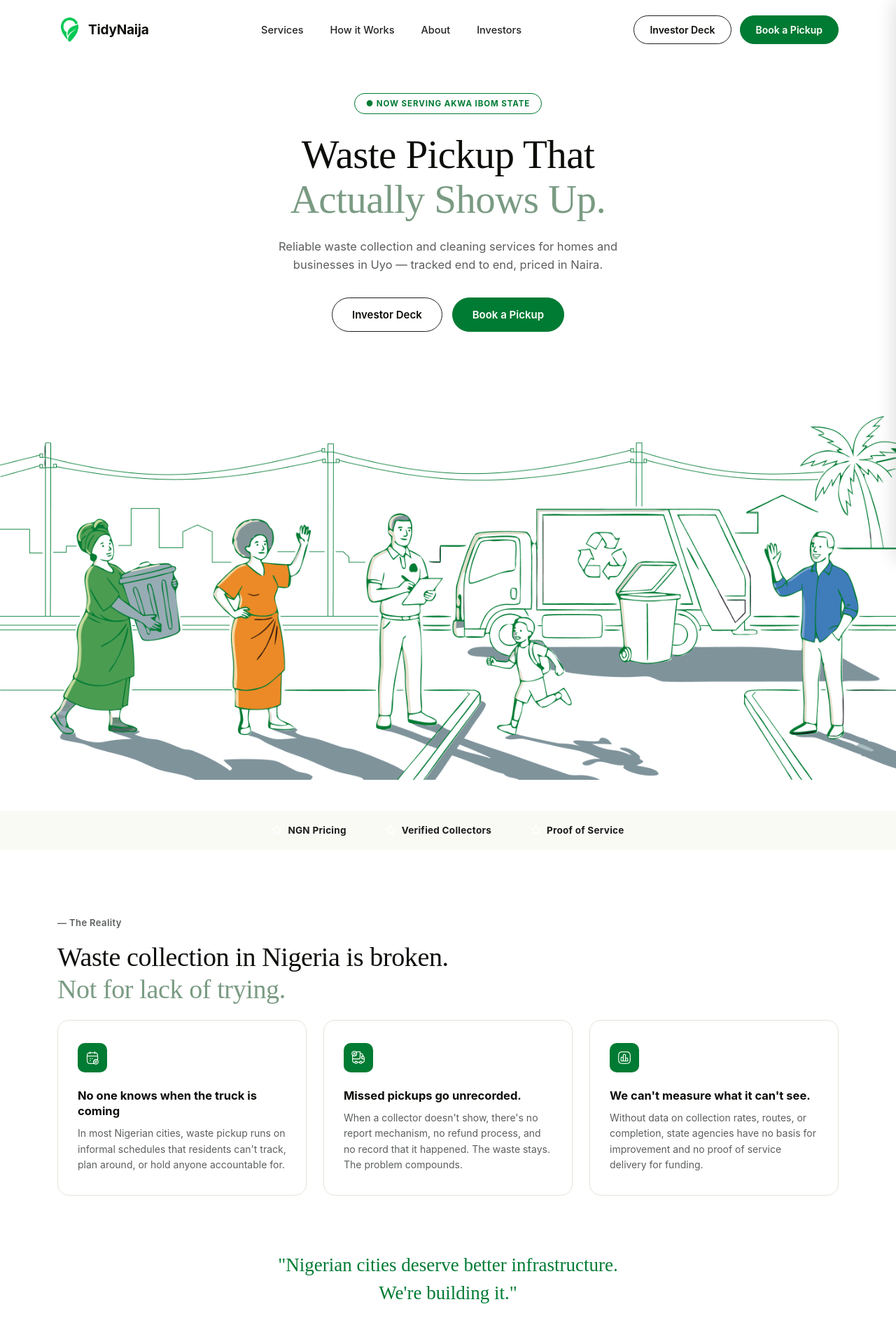
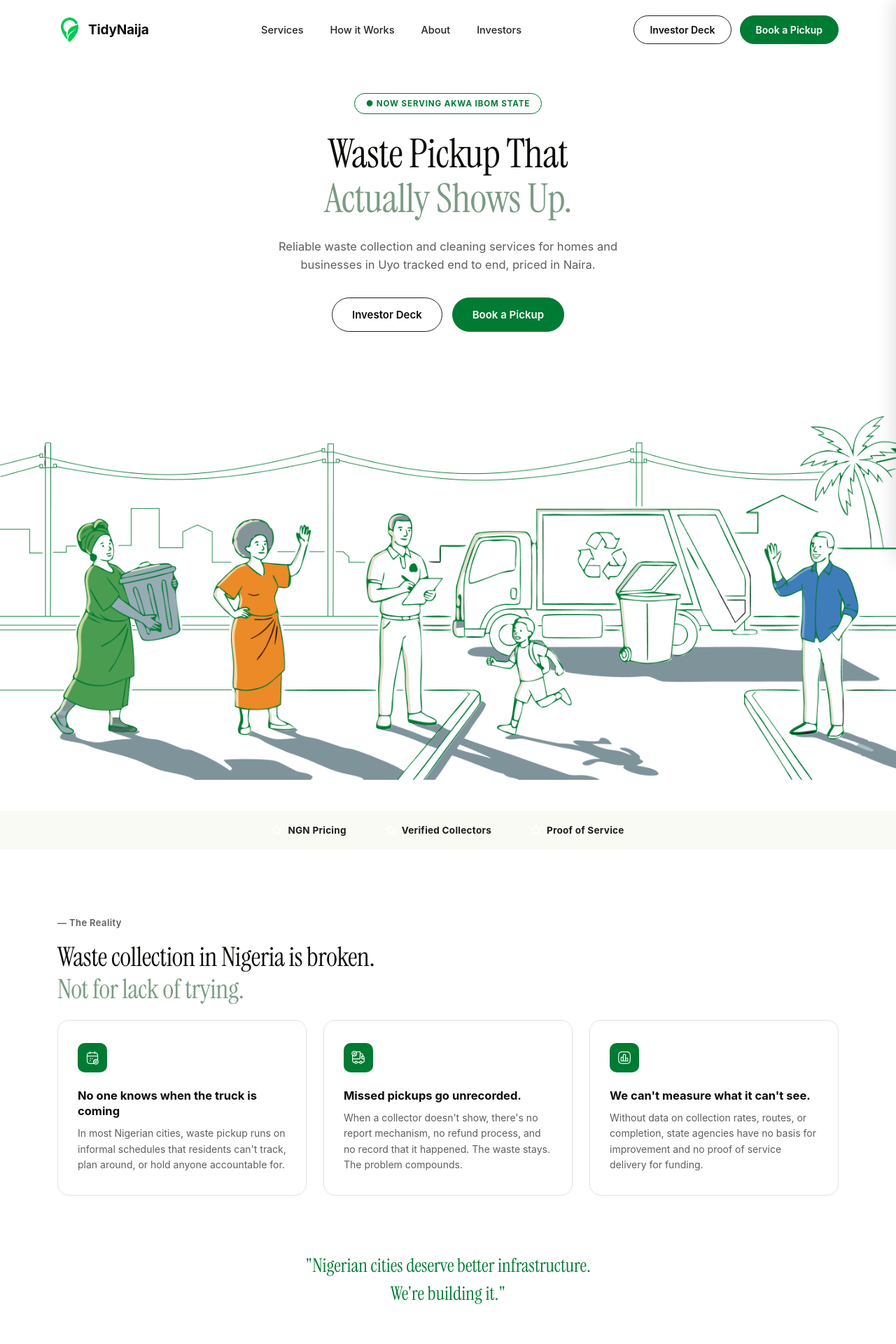
Before and after one commit to Mathvic456/tidynaija, a React (Create React App) app: page / in a window 1280 px wide. Shown: the top 1920 px of the page at 70% size. Built offline with nearby package versions, Linux system fonts and the light colour scheme.

Commit message:
Chore: UI fixes

```diff
--- a/public/index.html
+++ b/public/index.html
@@ -8,6 +8,9 @@
   <meta name="theme-color" content="#000000" />
   <meta name="description"
     content="Reliable waste collection and cleaning services for homes and businesses in Uyo — tracked end to end, priced in Naira." />
+  <link rel="preconnect" href="https://fonts.googleapis.com" />
+  <link rel="preconnect" href="https://fonts.gstatic.com" crossorigin />
+  <link href="https://fonts.googleapis.com/css2?family=Instrument+Serif:ital@0;1&display=swap" rel="stylesheet" />
   <link rel="apple-touch-icon" href="%PUBLIC_URL%/logo192.png" />
   <!--
       manifest.json provides metadata used when your web app is installed on a
--- a/src/components/sections/Hero.jsx
+++ b/src/components/sections/Hero.jsx
@@ -13,7 +13,7 @@
       </h1>
 
       <p className="sub">
-        Reliable waste collection and cleaning services for homes and businesses in Uyo —
+        Reliable waste collection and cleaning services for homes and businesses in Uyo
         tracked end to end, priced in Naira.
       </p>
 
--- a/src/styles/globals.css
+++ b/src/styles/globals.css
@@ -27,7 +27,7 @@
 }
 
 .serif {
-  font-family: 'Fraunces', serif;
+  font-family: 'Instrument Serif', serif;
 }
 
 .wrap {
@@ -253,7 +253,7 @@
 }
 
 h2.section-title {
-  font-family: 'Fraunces', serif;
+  font-family: 'Instrument Serif', serif;
   font-weight: 400;
   font-size: 38px;
   line-height: 1.22;
@@ -334,7 +334,7 @@
 }
 
 .quote-block p {
-  font-family: 'Fraunces', serif;
+  font-family: 'Instrument Serif', serif;
   font-weight: 400;
   /* font-style: italic; */
   font-size: 27px;
@@ -494,7 +494,7 @@
 }
 
 .offer-card h3 {
-  font-family: 'Fraunces', serif;
+  font-family: 'Instrument Serif', serif;
   font-weight: 500;
   font-size: 21px;
   margin-bottom: 16px;
@@ -726,7 +726,7 @@
 }
 
 .phase-card h3 {
-  font-family: 'Fraunces', serif;
+  font-family: 'Instrument Serif', serif;
   font-weight: 500;
   font-size: 19px;
   margin-bottom: 16px;
@@ -845,7 +845,7 @@
 }
 
 .cta-section h2 {
-  font-family: 'Fraunces', serif;
+  font-family: 'Instrument Serif', serif;
   font-weight: 400;
   font-size: 44px;
   line-height: 1.2;
```
